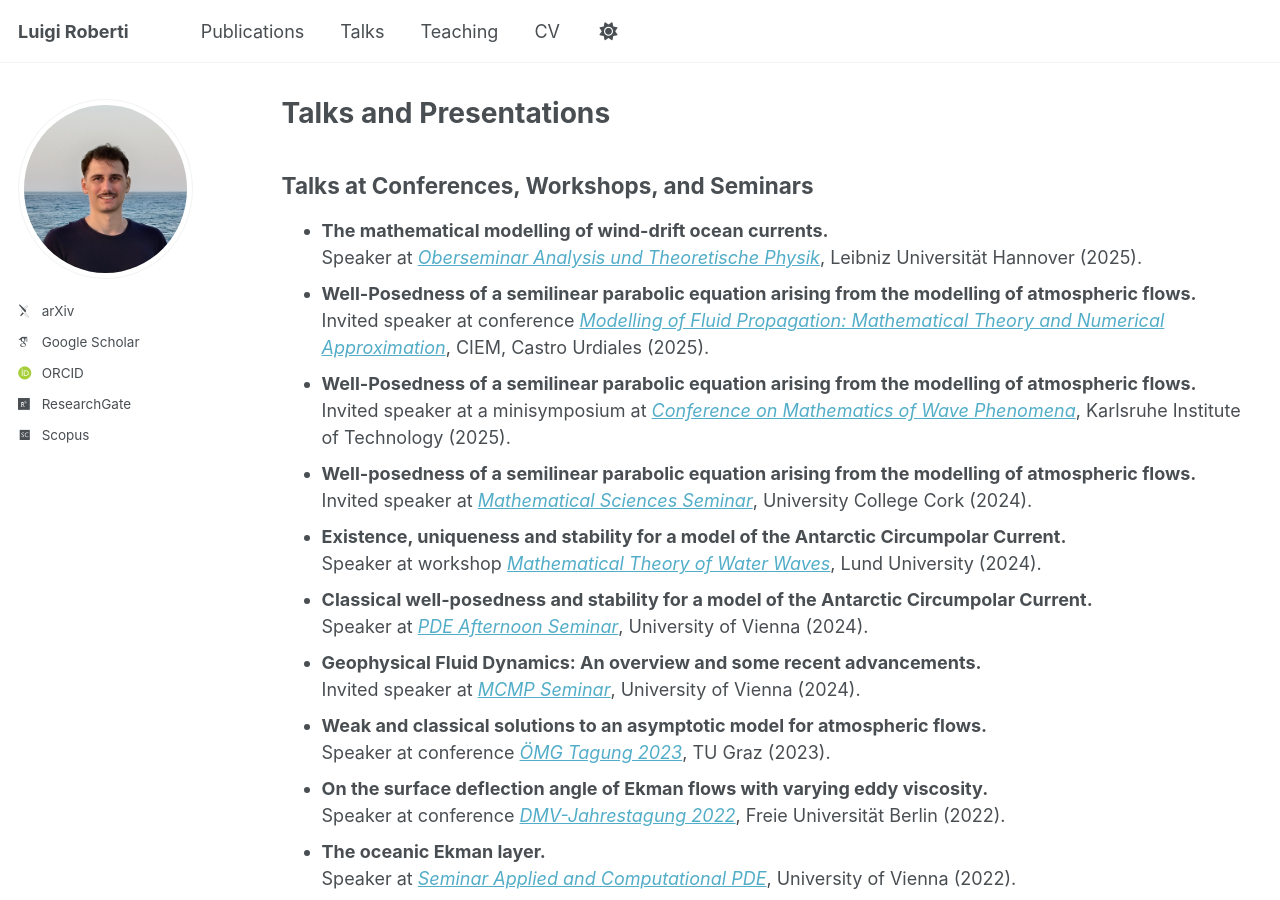
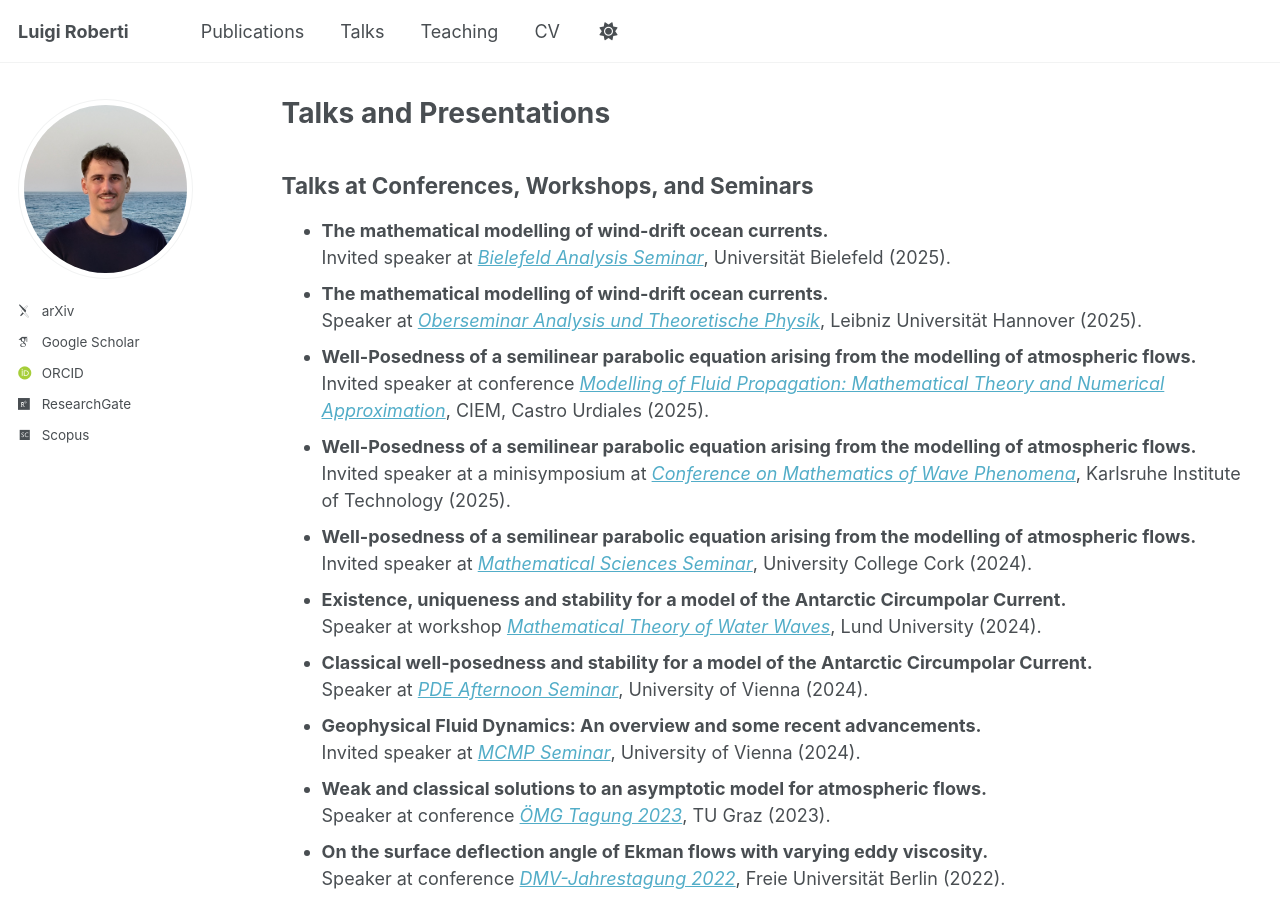
Before and after one commit to luigi-roberti/luigi-roberti.github.io, a Jekyll site: the page built from _pages/talks.md, in a window 1280 px wide and 900 px high. Built offline with Jekyll 4.4.1, drawn with Linux system fonts in a browser that asks for light colours; some web fonts are replaced; a script that is not in the unit is left out.

Commit message:
Update talks.md

```diff
--- a/_pages/talks.md
+++ b/_pages/talks.md
@@ -7,6 +7,8 @@ author_profile: true
 
 Talks at Conferences, Workshops, and Seminars
 ------
+* <b>The mathematical modelling of wind-drift ocean currents.</b><br />
+Invited speaker at [<i>Bielefeld Analysis Seminar</i>](https://www.math.uni-bielefeld.de/~glogic/bielefeld_analysis_seminar.html){:target="_blank",rel="noopener"}, Universität Bielefeld (2025).
 * <b>The mathematical modelling of wind-drift ocean currents.</b><br />
 Speaker at [<i>Oberseminar Analysis und Theoretische Physik</i>](https://www.ifam.uni-hannover.de/de/forschung/angewandte-analysis/os-analysis-und-theoretische-physik){:target="_blank",rel="noopener"}, Leibniz Universität Hannover (2025).
 * <b>Well-Posedness of a semilinear parabolic equation arising from the modelling of atmospheric flows.</b><br />
```
